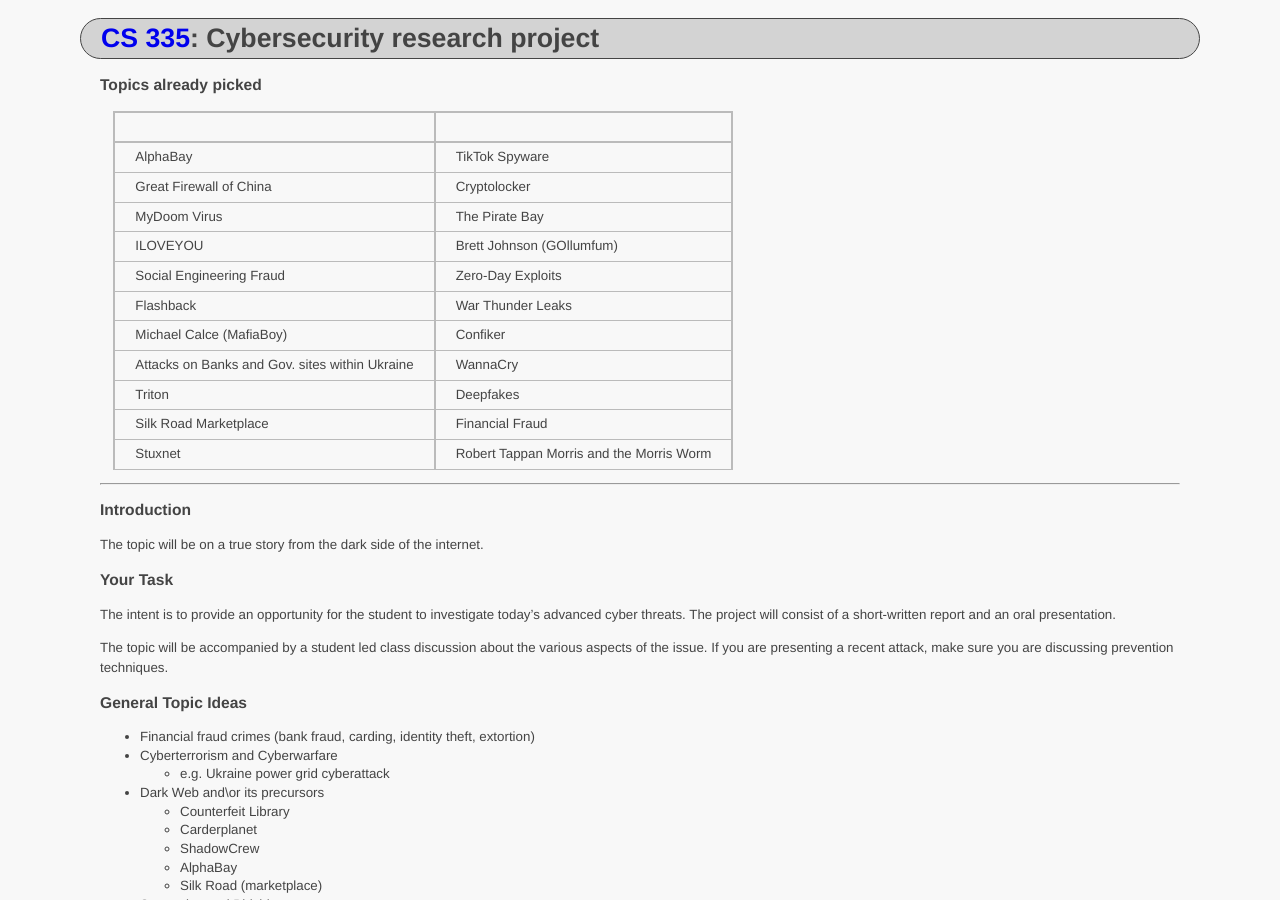
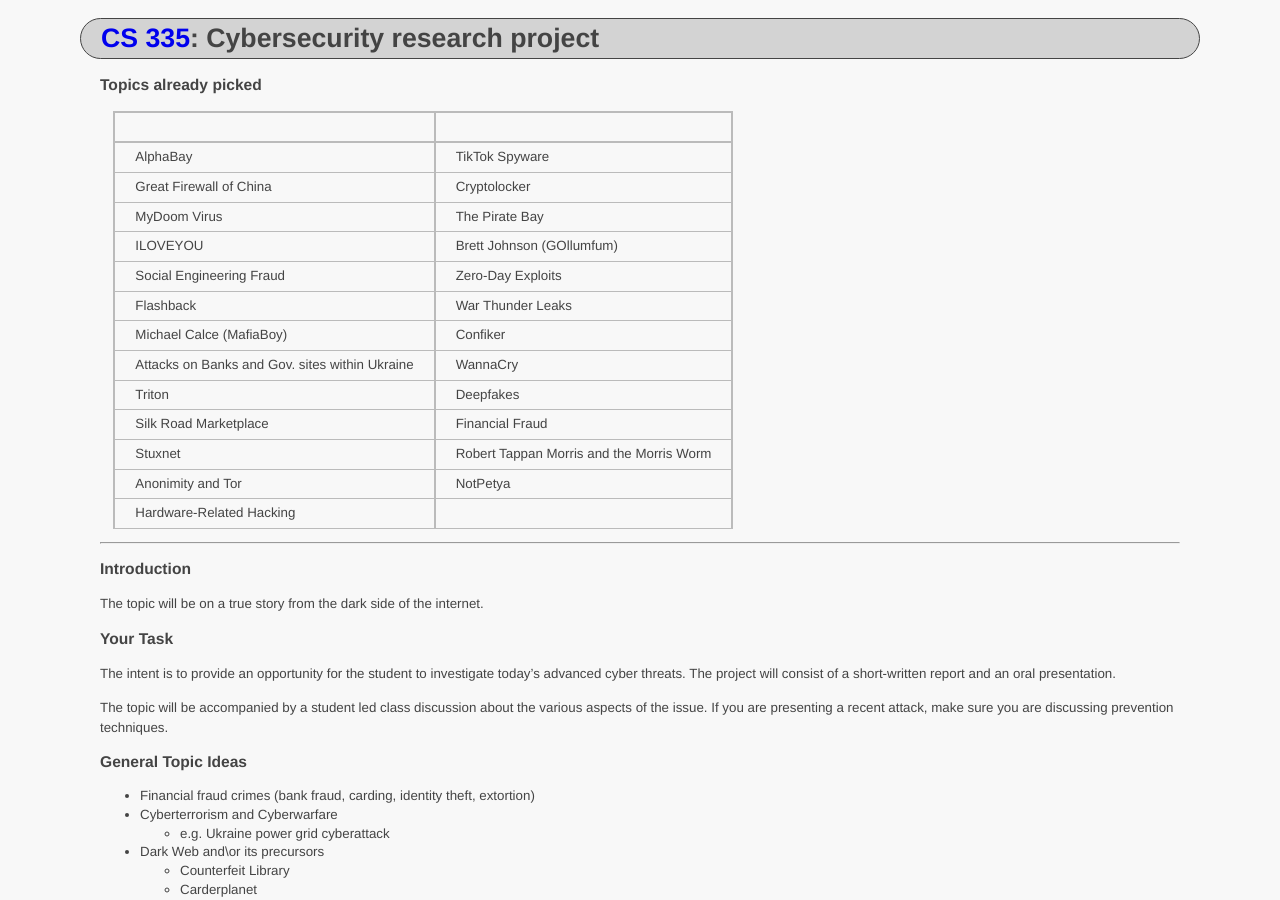
Before and after one commit to ycpcs/cs335-spring2023, a Jekyll site: the page built from assignments/cybercrime.md, in a window 1280 px wide and 900 px high. Built offline with Jekyll 4.4.1, drawn with Linux system fonts in a browser that asks for light colours.

Commit message:
Update cybercrime.md

```diff
--- a/assignments/cybercrime.md
+++ b/assignments/cybercrime.md
@@ -19,6 +19,8 @@ Attacks on Banks and Gov. sites within Ukraine | WannaCry
 Triton | Deepfakes
 Silk Road Marketplace | Financial Fraud
 Stuxnet | Robert Tappan Morris and the Morris Worm
+Anonimity and Tor | NotPetya
+Hardware-Related Hacking |
 
 
 ---------
```
